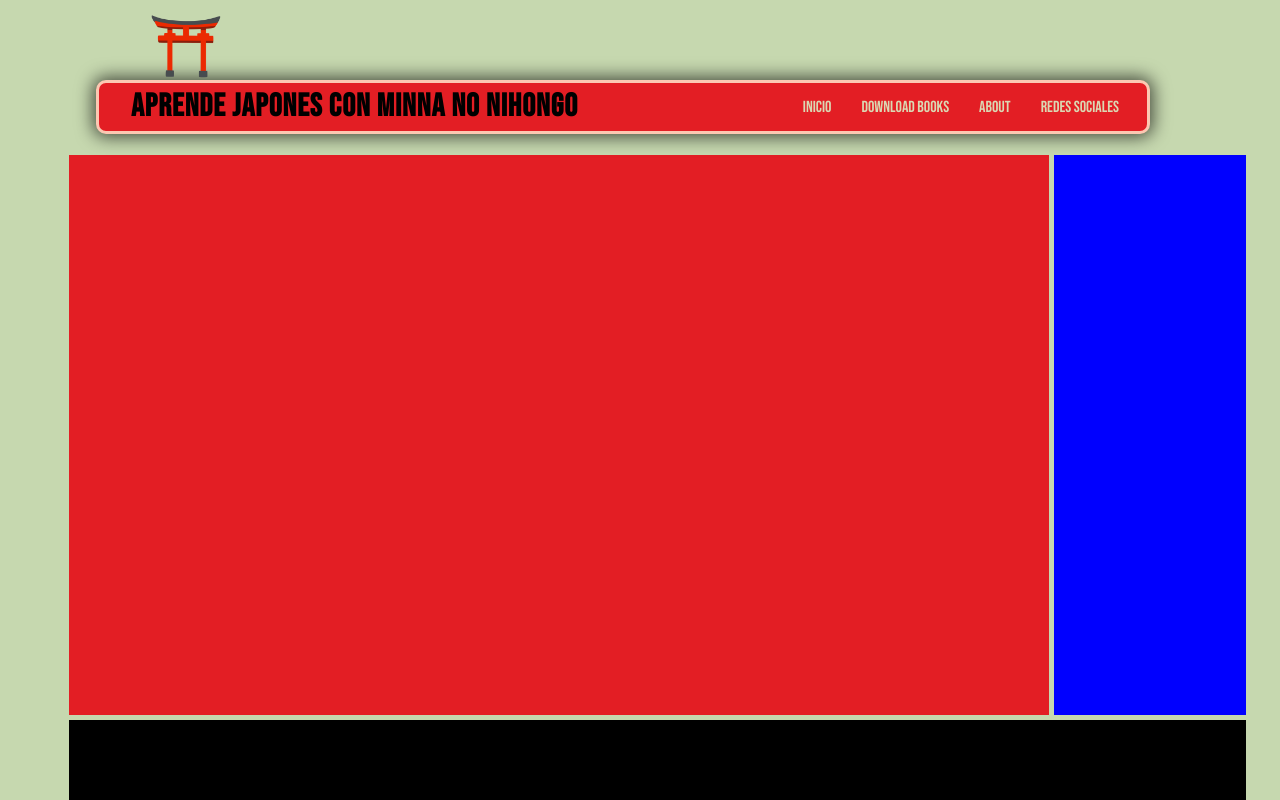
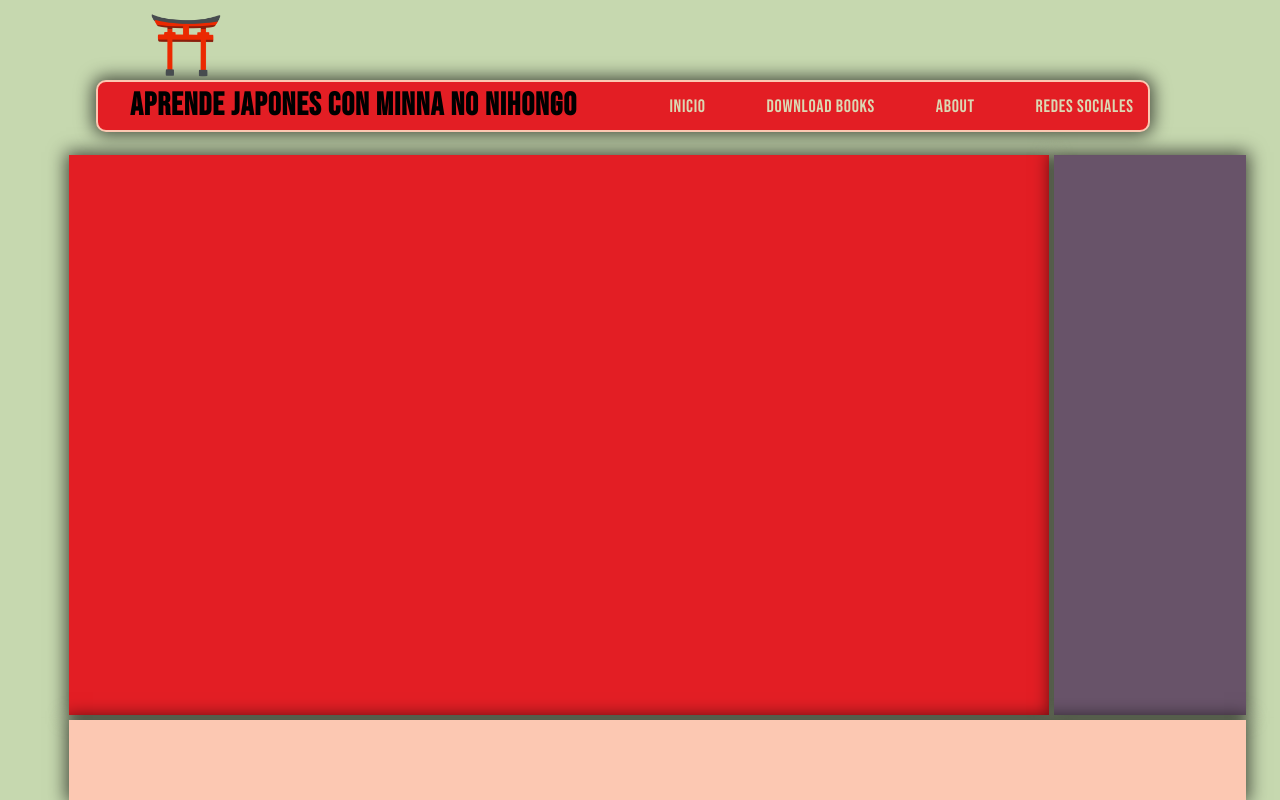
Before and after one commit to andresito9595/Minna-no-nihongo, a plain HTML site: page index.html in a window 1280 px wide. Drawn offline with Linux system fonts and the light colour scheme; a web font is replaced by a local one.

Commit message:
mejorada v2

```diff
--- a/index.css
+++ b/index.css
@@ -18,18 +18,25 @@ main {
   background-color: #e31e24;
   grid-row: 2 / 4;
   grid-column: 2 / 7;
+  -webkit-box-shadow: 0px 0px 17px 3px rgba(0, 0, 0, 0.66);
+  box-shadow: 0px 0px 17px 3px rgba(0, 0, 0, 0.66);
 }
 
 aside {
-  background-color: blue;
+  background-color: #685369;
   grid-column: 7 / 8;
   grid-row: 2/4;
+  -webkit-box-shadow: 0px 0px 17px 3px rgba(0, 0, 0, 0.66);
+  box-shadow: 0px 0px 17px 3px rgba(0, 0, 0, 0.66);
 }
 
 footer {
-  background-color: black;
+  background-color: #fcc8b2;
+
   grid-row: 4 /5;
   grid-column: 2/8;
+  -webkit-box-shadow: 0px 0px 17px 3px rgba(0, 0, 0, 0.66);
+  box-shadow: 0px 0px 17px 3px rgba(0, 0, 0, 0.66);
 }
 .navbar {
   background-color: #e31e24;
@@ -42,7 +49,7 @@ footer {
   justify-content: space-between;
   align-items: center;
 
-  border: 3px #fcc8b2 solid;
+  border: 2px #fcc8b2 solid;
   -webkit-box-shadow: 0px 0px 17px 3px rgba(0, 0, 0, 0.66);
   box-shadow: 0px 0px 17px 3px rgba(0, 0, 0, 0.66);
 }
@@ -56,7 +63,7 @@ footer {
   width: 50%;
   display: flex;
   box-sizing: border-box;
-  justify-content: end;
+  justify-content: space-around;
   align-items: center;
 }
 
@@ -67,11 +74,16 @@ footer {
   height: 1em;
   text-decoration: none;
   margin: 10px 15px;
+  position: relative;
+  left: 30px;
+  letter-spacing: 0.7px;
+  font-size: large;
 }
 
 .nav__links a:hover {
-  color: #fcc8b2;
+  color: #c6d8af;
   transform: scale(1.1);
+  text-shadow: -1px 1px 11px #000000;
 
   border-radius: 13px;
 }
@@ -100,3 +112,7 @@ footer {
 .titulo h1 {
   margin: 0.2em 1em;
 }
+.titulo h1 a {
+  text-decoration: none;
+  color: #000000;
+}
--- a/index.html
+++ b/index.html
@@ -28,7 +28,9 @@
           <div class="img">
             <img src="./Img/26e9.png" alt="akatsuki" />
             <div class="titulo">
-              <h1>APRENDE JAPONES CON MINNA NO NIHONGO</h1>
+              <h1>
+                <a href="#">APRENDE JAPONES CON MINNA NO NIHONGO </a>
+              </h1>
             </div>
           </div>
           <div class="nav__links">
```
